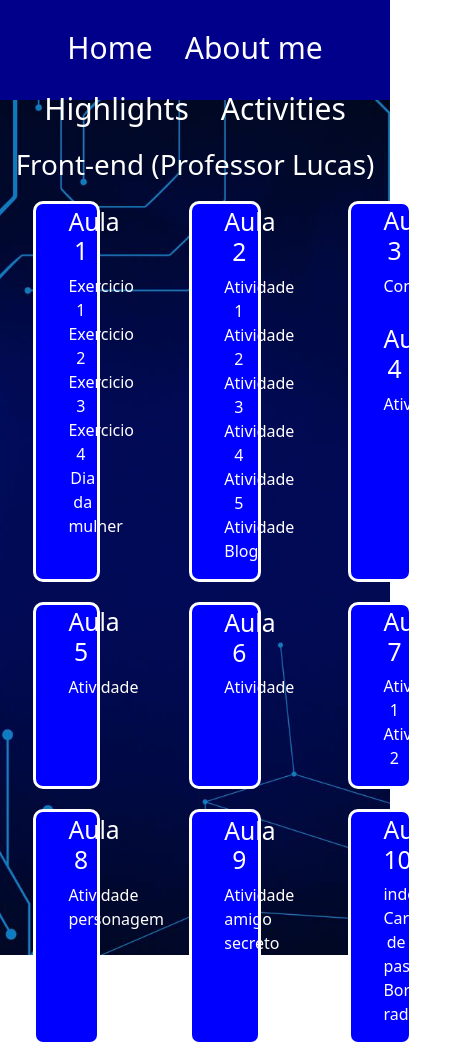
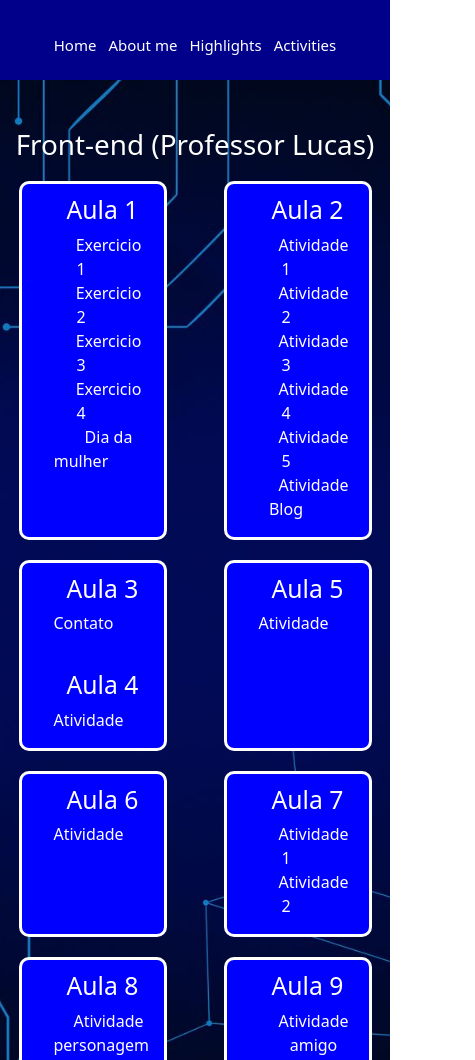
Before and after one commit to ViniciusdaS/Portfolio, a plain HTML site: page conteudo.html in a window 390 px wide. Shown: the top 1060 px of the page, 475 px wide, since content can reach past the window. Drawn offline with nearby package versions, Linux system fonts and the light colour scheme.

Commit message:
Responsivity
Responsivity of activities

```diff
--- a/conteudo.html
+++ b/conteudo.html
@@ -16,22 +16,14 @@
 
     <div class="parallax-window" data-parallax="scroll" data-image-src="./img/aboutMe/background3.jpeg">
 
-            <header>
-                <div class="containerHeader">
-                    <div class="justify-content-center">
-                        <a href="/" class="d-flex align-items-center mb-2 mb-lg-0 text-white text-decoration-none">
-                        <svg class="" width="60" height="9" role="img" aria-label="Bootstrap"><use xlink:href="#bootstrap"/></svg>
-                        </a>
-
-                    <ul class="nav justify-content-center" style="margin-top:1%;">
-                    <li class="paths"><a href="./index.html" class="nav-link text-white">Home</a></li>
-                    <li class="paths"><a href="./AboutMe.html" class="nav-link text-white">About me</a></li>
-                    <li class="paths"><a href="./blog.html" class="nav-link text-white">Highlights</a></li>
-                    <li class="paths"><a href="./conteudo.html" class="nav-link text-white">Activities</a></li>
-                    </ul>
+        <header class="container-header">
+                <div class="container-paths">
+                    <p class="paths"><a class="paths" href="./index.html">Home</a></p>
+                    <p class="paths"><a class="paths" href="./AboutMe.html">About me</a></p>
+                    <p class="paths"><a class="paths" href="./blog.html">Highlights</a></p>
+                    <p class="paths"><a class="paths" href="./conteudo.html">Activities</a></p>
                 </div>
-                </div>
-            </header>
+        </header>
 
             <br><br>
             <main id="classes">
--- a/css/styleConteudo.css
+++ b/css/styleConteudo.css
@@ -46,3 +46,32 @@ ul a:hover{
 .parallax-window{
     height:1400px;
 }
+
+@media screen and (min-width:300px) and (max-width:400px) {
+    .containerClassesFront{
+        display:grid;
+        grid-template-columns:repeat(2, 1fr);
+        justify-items:auto;
+        gap:20px;
+        margin-top:5%;
+    }
+    .aulas{
+        background-color:blue;
+        border:solid;border-color:white;border-radius:10px;
+        text-align:center;
+    }
+    .aulas{
+        background-color:blue;
+        width:80%;height:auto;
+        border:solid;border-color:white;border-radius:10px;
+        text-align:center;
+    }
+    .link{
+        margin-right:50%;
+        text-decoration:none;
+        color:white;
+    }
+    .parallax-window{
+        height:2000px;
+    }
+}
--- a/css/styleHeader.css
+++ b/css/styleHeader.css
@@ -1,16 +1,37 @@
-header{
+.container-header{
+    width:100%;height:7%;
     background-color:darkblue;
-    height:100px;
 }
 
-.containerHeader{
-    font-size:30px;
+.container-paths{
+    display:flex;
+    font-size: 30px;
+    justify-content:center;
 }
 
-.containerPaths{
-    margin-top:1%;
+.paths{
+    color:white;
+    text-decoration:none;
+    list-style:none;
+    padding:5px;
+    margin-top:1.4%;
 }
 
 .paths:hover{
-    text-decoration:underline white;
+    text-decoration:underline;
 }
+
+@media screen and (min-width:300px) and (max-width:500px){
+    .container-header{
+        width:100%;height:4%;
+        background-color:darkblue;
+    }
+    .container-paths{
+        font-size: 15px;
+        justify-content:baseline;
+    }
+    .paths{
+        padding:3px;
+        margin-top:8%;
+    }
+}
--- /dev/null
+++ b/img/css/reset.css
@@ -0,0 +1,49 @@
+
+/* http://meyerweb.com/eric/tools/css/reset/
+   v2.0 | 20110126
+   License: none (public domain)
+*/
+
+html, body, div, span, applet, object, iframe,
+h1, h2, h3, h4, h5, h6, p, blockquote, pre,
+a, abbr, acronym, address, big, cite, code,
+del, dfn, em, img, ins, kbd, q, s, samp,
+small, strike, strong, sub, sup, tt, var,
+b, u, i, center,
+dl, dt, dd, ol, ul, li,
+fieldset, form, label, legend,
+table, caption, tbody, tfoot, thead, tr, th, td,
+article, aside, canvas, details, embed,
+figure, figcaption, footer, header, hgroup,
+menu, nav, output, ruby, section, summary,
+time, mark, audio, video {
+	margin: 0;
+	padding: 0;
+	border: 0;
+	font-size: 100%;
+	font: inherit;
+	vertical-align: baseline;
+}
+/* HTML5 display-role reset for older browsers */
+article, aside, details, figcaption, figure,
+footer, header, hgroup, menu, nav, section {
+	display: block;
+}
+body {
+	line-height: 1;
+}
+ol, ul {
+	list-style: none;
+}
+blockquote, q {
+	quotes: none;
+}
+blockquote:before, blockquote:after,
+q:before, q:after {
+	content: '';
+	content: none;
+}
+table {
+	border-collapse: collapse;
+	border-spacing: 0;
+}
--- /dev/null
+++ b/img/css/styleHeader.css
@@ -0,0 +1,7 @@
+.containerHeader{
+    font-size:1%;
+}
+
+.paths{
+    font-size:1px;
+}
```
Also changed, not shown: AboutMe.html (+7 -15 lines), blog.html (+7 -15 lines), img/css/response-index.css (added, +150 -0 lines), index.html (+9 -3 lines).
